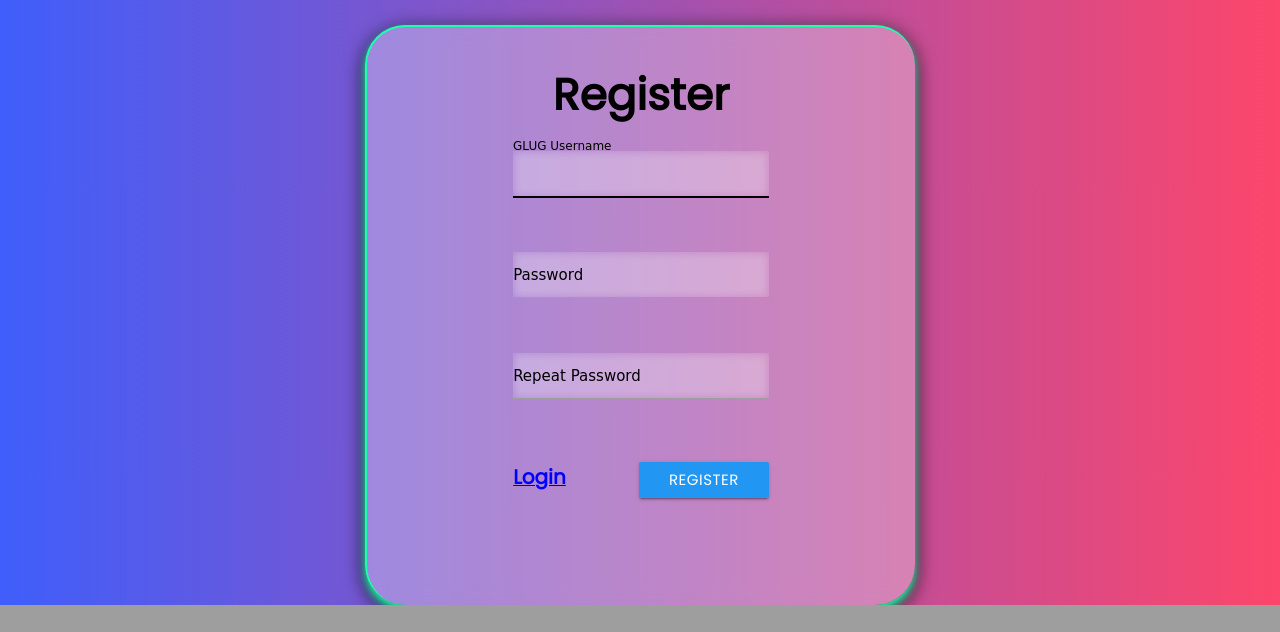
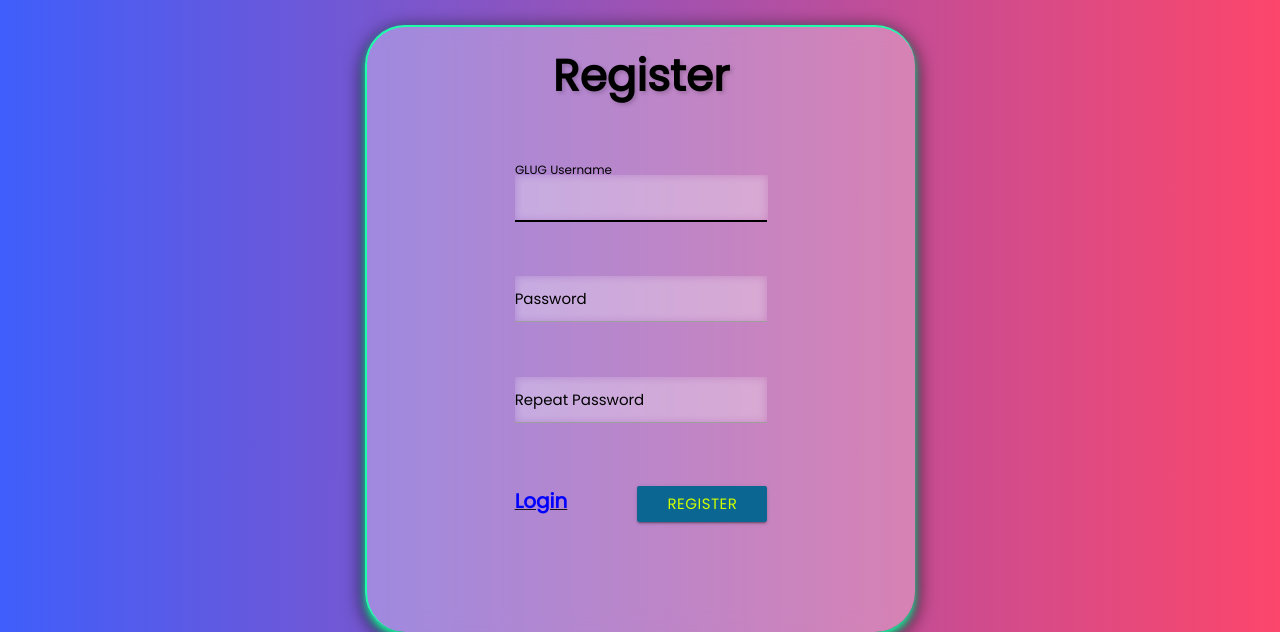
Before and after one commit to RitabrataDas343/GLUG-Messaging-App, a Django app: page /register/ in a window 1280 px wide. Shown: the part 322-954 px from the top of the page. Before the commit the page ends 927 px from the top, so only its background shows below. Run offline with Django 3.2, Linux system fonts and the light colour scheme; some libraries are stand-ins or nearby versions.

Commit message:
Update register.html

```diff
--- a/templates/chat/register.html
+++ b/templates/chat/register.html
@@ -1,5 +1,170 @@
 {% extends 'chat/index.html' %} {% block form %}
-<h3 style="color: black; font-weight: bolder; text-align: center;">
+
+<head>
+    <title>GLUG</title>
+</head>
+<style type="text/css">
+    @import url('https://fonts.googleapis.com/css2?family=Open+Sans&family=Poppins&display=swap');
+    body,
+    html {
+        margin: 0;
+        padding: 0;
+        height: 100%;
+        background: linear-gradient(to right, #3F5EFB, #FC466B);
+        font-family: 'Open Sans', sans-serif;
+        font-family: 'Poppins', sans-serif;
+        background-repeat: no-repeat;
+        background-attachment: fixed;
+        background-size: 100% 100%;
+    }
+
+    .container {
+        width: 550px;
+        margin-top: auto;
+        margin-bottom: auto;
+        display: flexbox;
+        flex-direction: column;
+        background: rgba(255, 255, 255, 0.3);
+        position: relative;
+        justify-content: center;
+        border-radius: 40px;
+        padding: 10px;
+        box-shadow: 0 4px 8px 0 rgb(30, 255, 169), 0 6px 20px 0 rgb(0, 0, 0);
+        -webkit-box-shadow: 0 5px 8px 0 rgb(30, 255, 169), 0 6px 20px 0 rgb(0, 0, 0);
+        -moz-box-shadow: 0 4px 8px 0 rgb(30, 255, 169), 0 6px 20px 0 rgb(0, 0, 0);
+        border-left: 2px solid rgb(30, 255, 169);
+        border-top: 2px solid rgb(30, 255, 169);
+        -webkit-backdrop-filter: blur(10px);
+        backdrop-filter: blur(10px);
+        -webkit-transition: all 0.2s ease-in-out;
+        transition: all 0.2s ease-in-out;
+    }
+
+    .bantu {
+        background-image: url(https://images.unsplash.com/photo-1496192507750-96f7d79d74be?ixlib=rb-1.2.1&ixid=MnwxMjA3fDB8MHxwaG90by1wYWdlfHx8fGVufDB8fHx8&auto=format&fit=crop&w=1351&q=80);
+        background-repeat: no-repeat;
+        background-attachment: fixed;
+        background-size: 100% 100%;
+    }
+
+    #hi {
+        height: 250px;
+        width: 250px;
+        left: 30%;
+        position: relative;
+        z-index: 1;
+        display: flexbox;
+        flex-direction: row;
+    }
+
+    .conta {
+        justify-content: center;
+        align-items: center;
+        position: relative;
+        top: 30px;
+        z-index: 1;
+        left: 30%;
+        width: 800px;
+        margin-inline-start: 100px;
+        display: flexbox;
+        flex-direction: row;
+    }
+
+    .forma {
+        font-weight: 500;
+        color: #fff;
+        margin-top: 0;
+        margin-bottom: 60px;
+        text-shadow: 2px 2px 4px rgba(0, 0, 0, 0.2);
+    }
+
+    form input {
+        background: transparent;
+        width: 200px;
+        padding: 1em;
+        margin-bottom: 2em;
+        border: none;
+        border-left: 1px solid rgba(255, 255, 255, 0.3);
+        border-top: 1px solid rgba(255, 255, 255, 0.3);
+        border-radius: 5000px;
+        -webkit-backdrop-filter: blur(5px);
+        backdrop-filter: blur(5px);
+        box-shadow: 4px 4px 60px rgba(0, 0, 0, 0.2);
+        color: #fff;
+        font-family: Montserrat, sans-serif;
+        font-weight: 500;
+        -webkit-transition: all 0.2s ease-in-out;
+        transition: all 0.2s ease-in-out;
+        text-shadow: 2px 2px 4px rgba(0, 0, 0, 0.2);
+    }
+
+    form input:hover {
+        background: rgba(255, 255, 255, 0.1);
+        box-shadow: 4px 4px 60px 8px rgba(0, 0, 0, 0.2);
+    }
+
+    form input[type="email"]:focus,
+    form input[type="password"]:focus {
+        background: rgba(255, 255, 255, 0.1);
+        box-shadow: 4px 4px 60px 8px rgba(0, 0, 0, 0.2);
+    }
+
+    form input[type="button"] {
+        margin-top: 10px;
+        width: 150px;
+        font-size: 1rem;
+    }
+
+    form input[type="button"]:hover {
+        cursor: pointer;
+    }
+
+    form input[type="button"]:active {
+        background: rgba(255, 255, 255, 0.2);
+    }
+
+    form:hover {
+        margin: 4px;
+    }
+
+     ::-webkit-input-placeholder {
+        font-family: Montserrat, sans-serif;
+        font-weight: 400;
+        color: #fff;
+        text-shadow: 2px 2px 4px rgba(0, 0, 0, 0.4);
+    }
+
+     ::-moz-placeholder {
+        font-family: Montserrat, sans-serif;
+        font-weight: 400;
+        color: #fff;
+        text-shadow: 2px 2px 4px rgba(0, 0, 0, 0.4);
+    }
+
+     :-ms-input-placeholder {
+        font-family: Montserrat, sans-serif;
+        font-weight: 400;
+        color: #fff;
+        text-shadow: 2px 2px 4px rgba(0, 0, 0, 0.4);
+    }
+
+     ::-ms-input-placeholder {
+        font-family: Montserrat, sans-serif;
+        font-weight: 400;
+        color: #fff;
+        text-shadow: 2px 2px 4px rgba(0, 0, 0, 0.4);
+    }
+
+     ::placeholder {
+        font-family: Montserrat, sans-serif;
+        font-weight: 400;
+        color: #fff;
+        text-shadow: 2px 2px 4px rgba(0, 0, 0, 0.4);
+    }
+</style>
+
+<body>
+    <h3 class="forma" style="color: black; font-weight: bolder; text-align: center;">
         Register
     </h3>
     <form id="register-form" class="form-group" method="POST">
@@ -7,19 +172,19 @@
         <div class="row">
             <div class="input-field col s12">
                 {{ form.username }}
-            <label for="id_username" data-error="Username already taken" style="color:black; font-family: cursive;">GLUG Username</label>
+                <label for="id_username" data-error="Username already taken" style="color:black;">GLUG Username</label>
             </div>
         </div>
         <div class="row">
             <div class="input-field col s12">
                 {{ form.password1 }}
-            <label for="id_password" style="color:black; font-family: cursive;">Password</label>
+                <label for="id_password" style="color:black;">Password</label>
             </div>
         </div>
         <div class="row">
             <div class="input-field col s12">
                 {{ form.password2 }}
-            <label for="id_password2" style="color:black; font-family: cursive;">Repeat Password</label>
+                <label for="id_password2" style="color:black;">Repeat Password</label>
             </div>
         </div>
         <br>
@@ -29,9 +194,10 @@
             </div>
             <div class="col s4">
                 <div class="right">
-                <button class="btn blue waves-effect waves-light pull-s12">Register</button>
+                    <button class="btn waves-effect waves-light pull-s12" style="background-color: rgb(11, 102, 145); color:rgb(208, 255, 0);">Register</button>
                 </div>
             </div>
         </div>
     </form>
     {% endblock %}
+</body>
```
Lines whose indentation alone changed are shown as unchanged.
